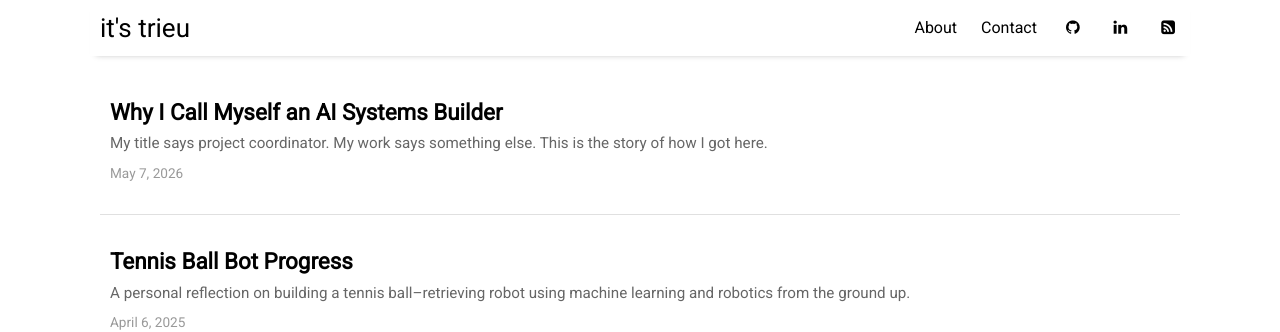
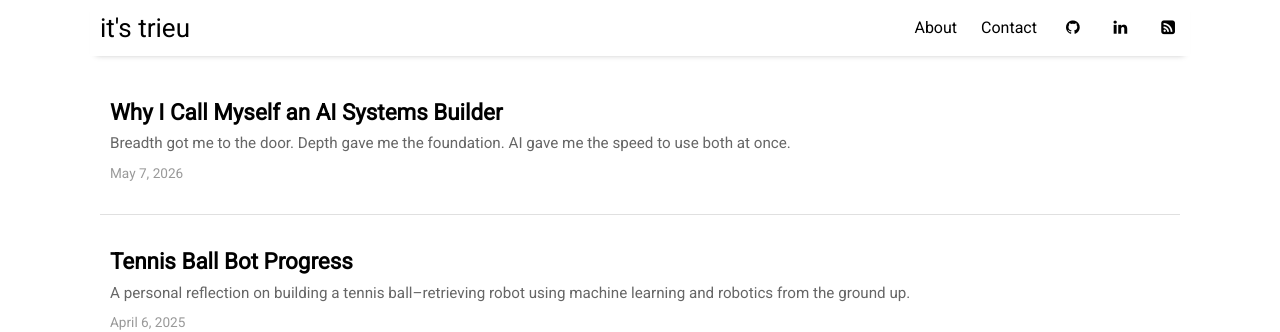
Before and after one commit to itstrieu/itstrieu.github.io, a Jekyll site: the page built from index.html, in a window 1280 px wide and 1021 px high. Shown: the top 332 px of the window. Built offline with Jekyll 4.4.1, drawn with Linux system fonts in a browser that asks for light colours; nearby versions of some CDN libraries; the list of posts is cut into pages by our own code.

Commit message:
Update post description to thesis line
Co-Authored-By: Claude Opus 4.6 <noreply@anthropic.com>

```diff
--- a/_posts/2026-05-07-the-generalists-moment.md
+++ b/_posts/2026-05-07-the-generalists-moment.md
@@ -6,7 +6,7 @@ tags:
  - AI
  - career
  - generalist
-description: My title says project coordinator. My work says something else. This is the story of how I got here.
+description: Breadth got me to the door. Depth gave me the foundation. AI gave me the speed to use both at once.
 ---
 
 My title is project coordinator. I'm a contractor through Tundra Technical Solutions, stationed at Meta. That is not what I do.
```
